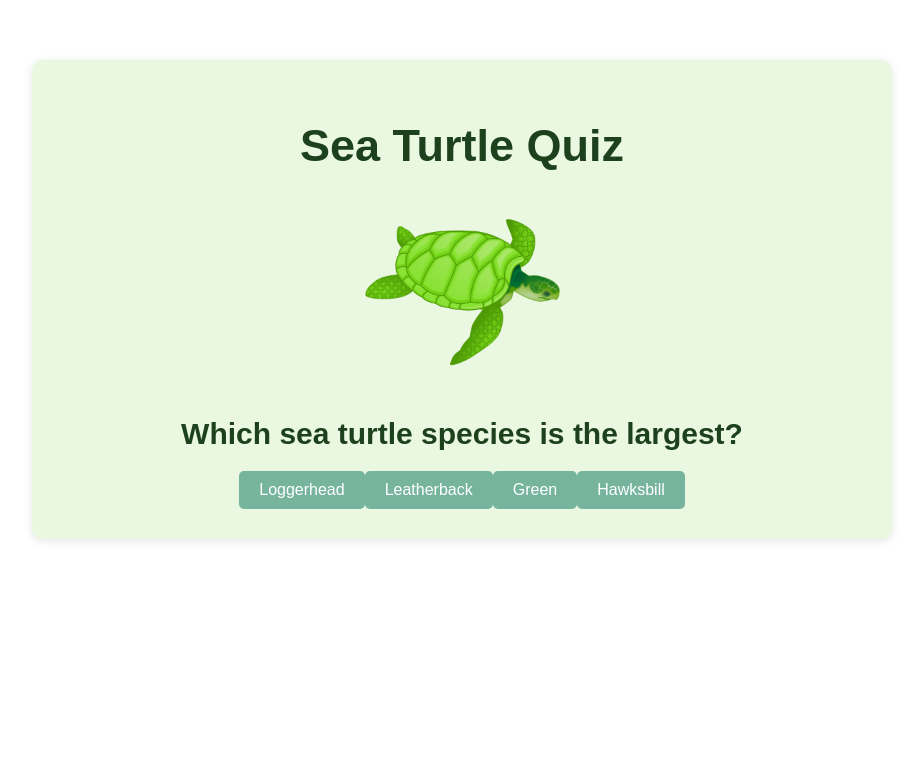
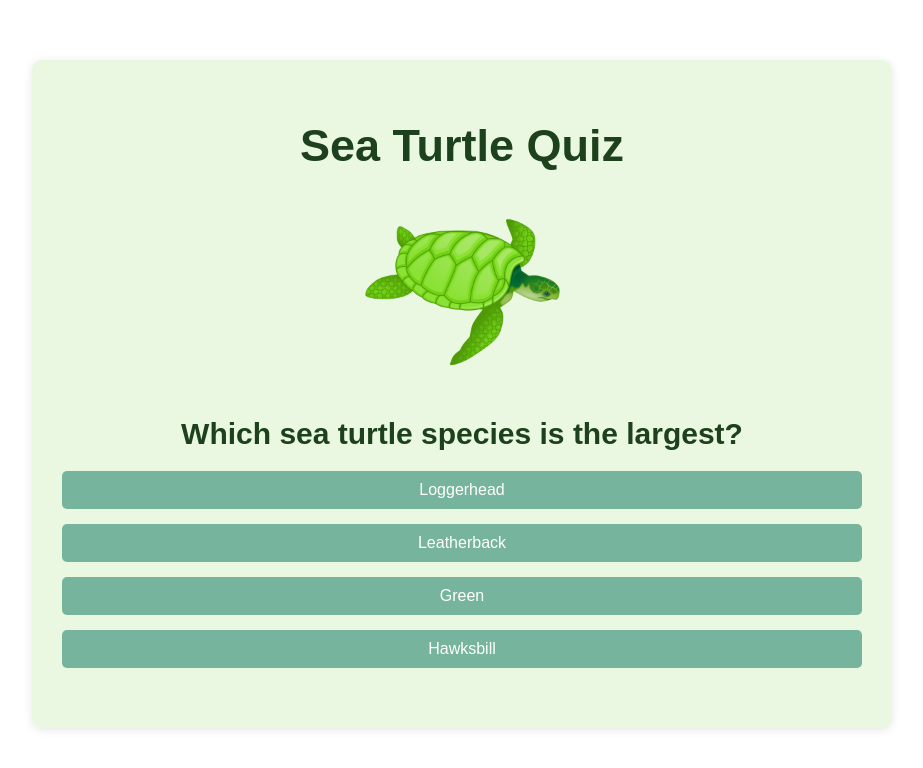
Before and after one commit to KaileyLiou/Turtles, a SvelteKit app: page /interact in a window 1280 px wide. Shown: the top 768 px of the page, without its empty margins (178-1101 px from the left). Built offline with nearby package versions, Linux system fonts and the light colour scheme; a web font is replaced by a local one.

Commit message:
added a div and more spacing

```diff
--- a/src/routes/interact/+page.svelte
+++ b/src/routes/interact/+page.svelte
@@ -74,12 +74,12 @@
         transition: background-color 0.2s ease;
     }
 
-    /* .options {
+    .options {
         display: flex;
         flex-direction: column;
         gap: 15px;
         margin-bottom: 30px;
-    } */
+    }
 
     button:hover {
         background-color: #5e9a85;
@@ -113,9 +113,12 @@
 
     {#if step < quizQuestions.length}
         <h2>{quizQuestions[step].question}</h2>
-        {#each quizQuestions[step].options as option}
-            <button on:click={() => answerQuestion(option)}>{option}</button>
-        {/each}
+        <div class="options">
+            {#each quizQuestions[step].options as option, index}
+                <button on:click={() => answerQuestion(index)}>{option}</button>
+            {/each}
+        </div>
+
     {:else}
         <h2>Your Score: {score} out of {quizQuestions.length}</h2>
         <button on:click={resetQuiz}>Restart Quiz</button>
```
